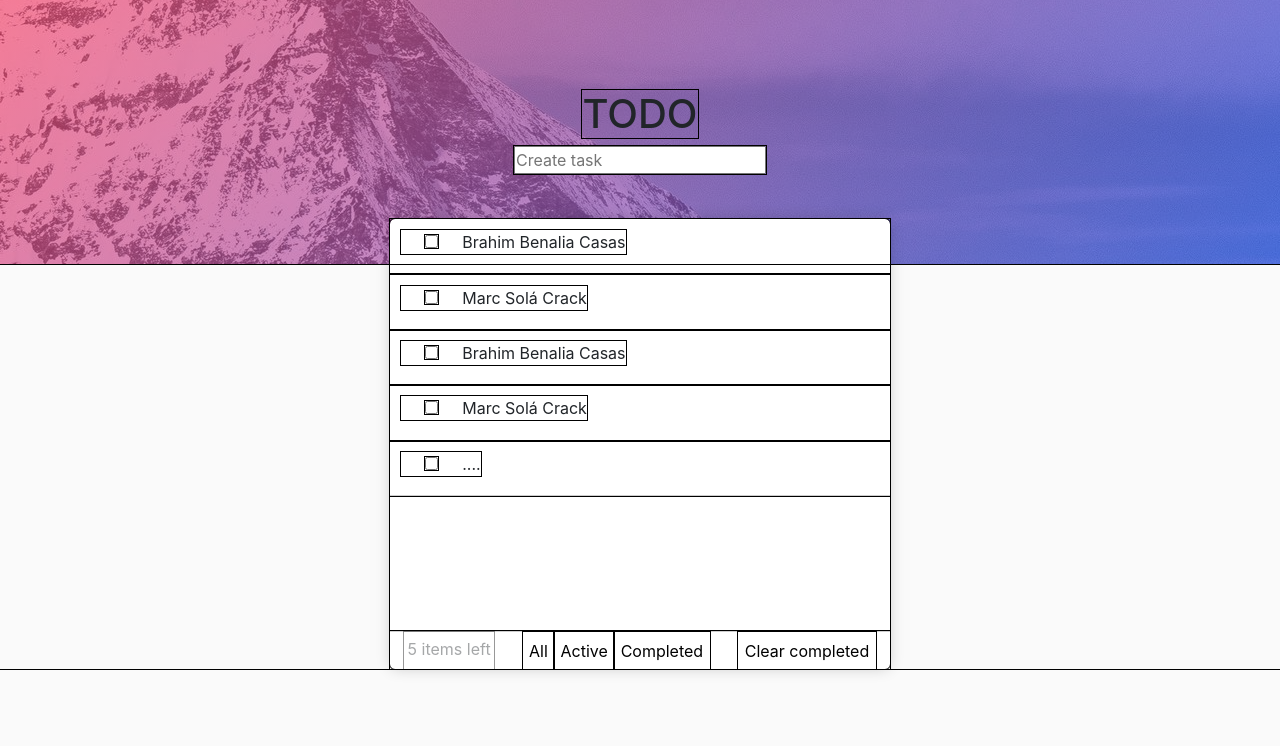
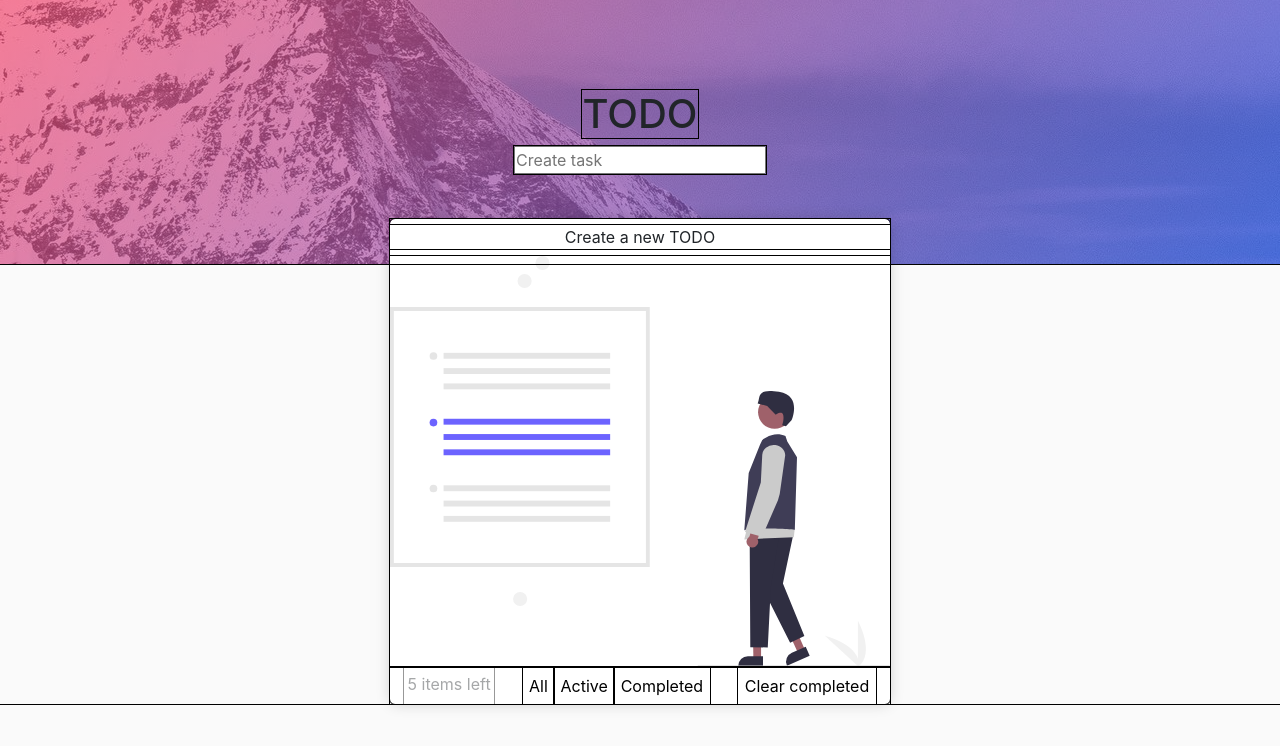
Before and after one commit to assembler-institute/reactjs-wish-list, a React (Create React App) app: page / in a window 1280 px wide. Shown: the top 746 px of the page. Built offline with nearby package versions, Linux system fonts and the light colour scheme.

Commit message:
render componentes done

```diff
--- a/src/App.js
+++ b/src/App.js
@@ -1,4 +1,5 @@
 import React, { Component } from "react";
+import { v4 as uuidv4 } from "uuid";
 import TodoList from "./components/TodoList";
 import hero from "./img/hero.jpg";
 import "./header.scss";
@@ -8,32 +9,52 @@ class App extends Component {
     super(props);
     this.state = {
       todos: [
-        { id: 1, name: "Brahim Benalia Casas", complete: false },
-        { id: 2, name: "Marc Solá Crack", complete: false },
-        { id: 3, name: "Brahim Benalia Casas", complete: false },
-        { id: 4, name: "Marc Solá Crack", complete: false },
-        { id: 4, name: "....", complete: false },
+        // { id: 1, name: "Brahim Benalia Casas", complete: false },
+        // { id: 2, name: "Marc Solá Crack", complete: false },
+        // { id: 3, name: "Brahim Benalia Casas", complete: false },
+        // { id: 4, name: "Marc Solá Crack", complete: false },
       ],
+      todoName: "",
     };
-    // this.handleAddTodo = this.handleAddTodo.bind(this);
+    this.handleAddTodo = this.handleAddTodo.bind(this);
+    this.handleSubmit = this.handleSubmit.bind(this);
+    this.handleChange = this.handleChange.bind(this);
   }
 
-  // handleAddTodo(value) {
+  handleAddTodo({ todos, todoName }) {
+    const newTodo = {
+      id: uuidv4(),
+      name: todoName,
+      complete: false,
+    };
 
-  // }
+    this.setState({ todos: [...todos, newTodo], todoName: "" });
+  }
+
+  handleSubmit(e) {
+    e.preventDefault();
+    this.handleAddTodo(this.state);
+  }
+
+  handleChange(e) {
+    this.setState({ todoName: e.target.value });
+  }
 
   render() {
-    const { todos } = this.state;
+    const { todos, todoName } = this.state;
     return (
       <>
         <header>
           <div className="heroImg" alt="hero" src={hero}>
             <h1 className="TODOHeader">TODO</h1>
-            <form>
+            <form onSubmit={this.handleSubmit}>
               <input
                 type="text"
-                onClick={this.handleAddTodo}
                 placeholder="Create task"
+                id={todoName}
+                name={todoName}
+                value={todoName}
+                onChange={this.handleChange}
               />
             </form>
           </div>
@@ -46,56 +67,3 @@ class App extends Component {
 }
 
 export default App;
-
-// function App() {
-//   return (
-//     <>
-//       <header>
-//         <div className="heroImg" alt="hero" src={hero}>
-//           <h1 className="TODOHeader">TODO</h1>
-//           <form>
-//             <input type="text" placeholder="Create task" />
-//           </form>
-//         </div>
-//       </header>
-
-//       <main className="main container ">
-
-//         {/* <section className="row">
-//           <div className="main__todo col col-12">
-//             <label>
-//               <input className="mx-4" type="checkbox" name="name" />
-//               Jog around the park
-//             </label>
-//             <AiOutlineClose className="main__todo__close" size={24} />
-//           </div>
-//           <div className="main__todo col col-12">
-//             <label>
-//               <input className="mx-4" type="checkbox" name="name" />
-//               Jog around the park
-//             </label>
-//             <AiOutlineClose className="main__todo__close" size={24} />
-//           </div>
-//           <div className="main__todo col col-12">
-//             <label>
-//               <input className="mx-4" type="checkbox" name="name" />
-//               Jog around the park
-//             </label>
-//             <AiOutlineClose className="main__todo__close" size={24} />
-//           </div>
-//         </section>
-//         <section className="row main__footer">
-//           <span>5 items left</span>
-//           <div>
-//             <button type="button">All</button>
-//             <button type="button">Active</button>
-//             <button type="button">Completed</button>
-//           </div>
-//           <button type="button">Clear completed</button>
-//         </section> */}
-//       </main>
-//     </>
-//   );
-// }
-
-// export default App;
--- a/src/components/Todo/Todo.scss
+++ b/src/components/Todo/Todo.scss
@@ -10,6 +10,6 @@
   }
 }
 
-.main__todo :hover .main__todo__close {
+.main__todo:hover .main__todo__close {
   display: block;
 }
```
